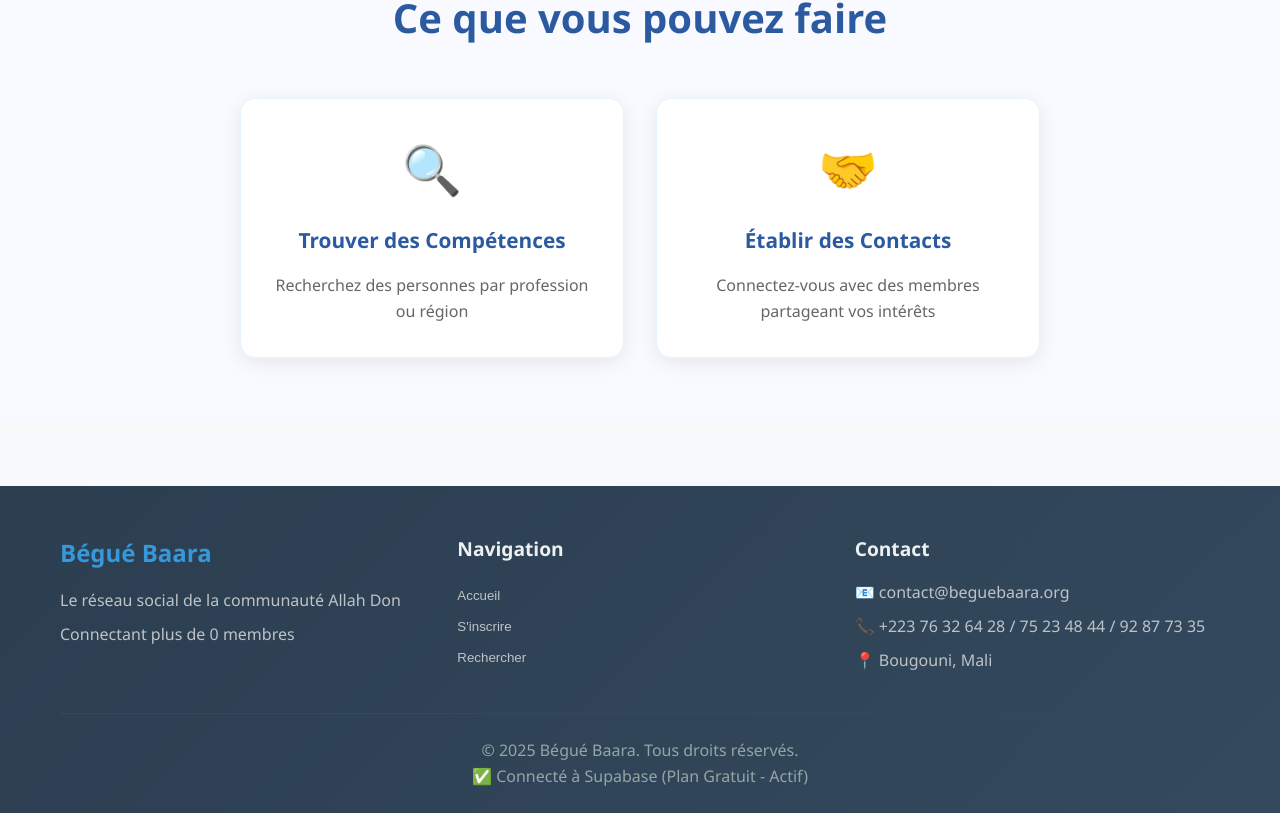
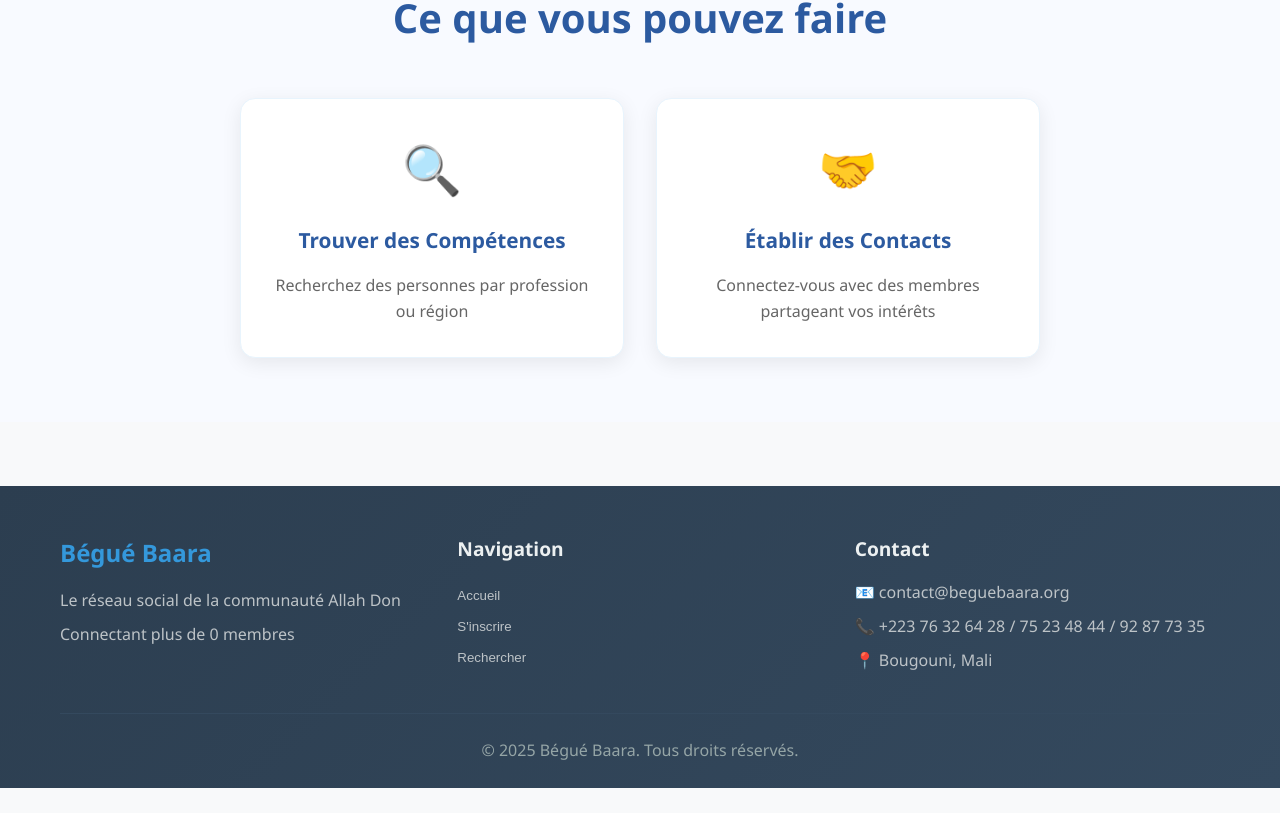
Before and after one commit to remsco12/begue-baara, a React (Create React App) app: page / in a window 1280 px wide. Shown: the part 732-1545 px from the top of the page. After the commit the page ends 1520 px from the top, so only its background shows below. Built offline with nearby package versions, Linux system fonts and the light colour scheme; no server answers; the database is empty.

Commit message:
Mettre en commentaire pied de pade qui permet de si footer-note est connecté à Supabase

```diff
--- a/src/App.js
+++ b/src/App.js
@@ -518,11 +518,11 @@ function App() {
           </div>
           <div className="footer-bottom">
             <p>&copy; 2025 Bégué Baara. Tous droits réservés.</p>
-            <p className="footer-note">
+          {/* <p className="footer-note">
               {isOnline
                 ? '✅ Connecté à Supabase (Plan Gratuit - Actif)'
                 : '⚠️ Mode hors ligne - Synchronisation automatique à la reconnexion'}
-            </p>
+            </p> */}
           </div>
         </div>
       </footer>
```
